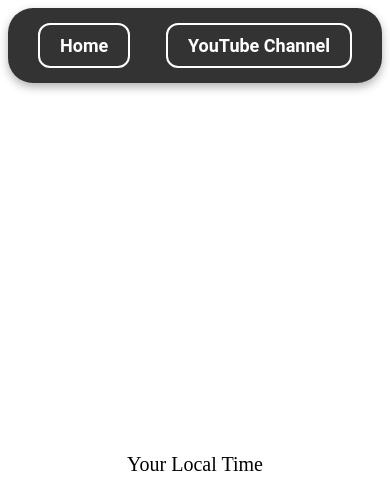
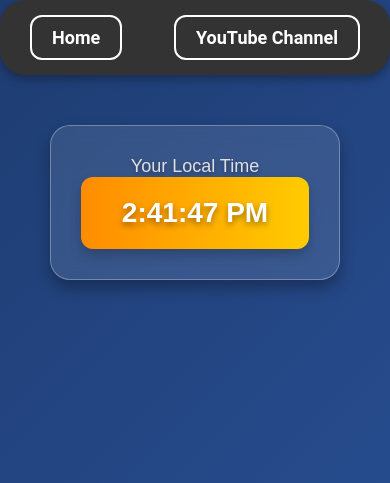
Before and after one commit to Safdar-Ali-India/Digital-Clock, a plain HTML site: page index.html in a window 390 px wide. Shown: the top 483 px of the page. Drawn offline with Linux system fonts and the light colour scheme.

Commit message:
Enhanced responsiveness for better display on various screen sizes and devices.

```diff
--- a/index.js
+++ b/index.js
@@ -1,7 +1,7 @@
 const clock = document.getElementById('clock');
 
 
-setInterval(function(){
+setInterval(function () {
     let date = new Date();
-    clock.innerHTML=date.toLocaleTimeString();
+    clock.innerHTML = date.toLocaleTimeString();
 })
--- a/style.css
+++ b/style.css
@@ -1,3 +1,11 @@
+/* General styles */
+body {
+    margin: 0;
+    font-family: 'Poppins', sans-serif;
+    background: linear-gradient(135deg, #1e3c72, #2a5298);
+    color: #fff;
+    height: 100vh;
+}
 
 nav {
     display: flex;
@@ -30,48 +38,64 @@ nav {
 }
 
 
+
+/* Center container */
 .center {
     display: flex;
-    height: 100vh;
-    justify-content: center;
-    align-items: center;
     flex-direction: column;
     text-align: center;
+    background: rgba(255, 255, 255, 0.1);
+    padding: 30px;
+    margin: 50px;
+    border-radius: 20px;
+    box-shadow: 0 8px 15px rgba(0, 0, 0, 0.3);
+    backdrop-filter: blur(10px);
+    -webkit-backdrop-filter: blur(10px);
+    border: 1px solid rgba(255, 255, 255, 0.3);
 }
 
+/* Title styling */
 .center h1 {
-    font-size: 24px;
-    font-weight: normal;
-    margin-bottom: 10px;
-    color: #555;
+    font-size: 28px;
+    font-weight: 300;
+    margin-bottom: 20px;
+    color: #f5f5f5;
+    text-shadow: 0 2px 5px rgba(0, 0, 0, 0.5);
 }
 
+/* Clock styling */
 #clock {
-    font-size: 48px;
-    background: linear-gradient(90deg, #f39c12, #e67e22);
-    color: white;
-    padding: 20px 50px;
-    margin-top: 10px;
-    border-radius: 10px;
-    box-shadow: 0 4px 6px rgba(0, 0, 0, 0.1);
+    font-size: 64px;
     font-weight: bold;
+    background: linear-gradient(90deg, #ff8c00, #ffcc00);
+    color: #fff;
+    padding: 25px 60px;
+    border-radius: 12px;
+    box-shadow: 0 6px 12px rgba(0, 0, 0, 0.2);
+    text-shadow: 0 3px 6px rgba(0, 0, 0, 0.4);
+    transition: transform 0.2s ease-in-out;
 }
 
-/* Span styles for additional info */
+#clock:hover {
+    transform: scale(1.05);
+}
+
+/* Info span */
 span {
-    font-size: 20px;
-    margin-top: 10px;
-    color: #000000;
+    font-size: 18px;
+    margin-top: 15px;
+    color: #e0e0e0;
+    text-shadow: 0 2px 4px rgba(0, 0, 0, 0.3);
 }
 
 /* Responsive design */
 @media (max-width: 768px) {
     #clock {
-        font-size: 36px;
-        padding: 15px 40px;
+        font-size: 28px;
+        padding: 20px 40px;
     }
-    nav button {
-        font-size: 12px;
-        padding: 6px 12px;
+
+    .center h1 {
+        font-size: 24px;
     }
 }
```
Also changed, not shown: index.html (+5 -4 lines).
